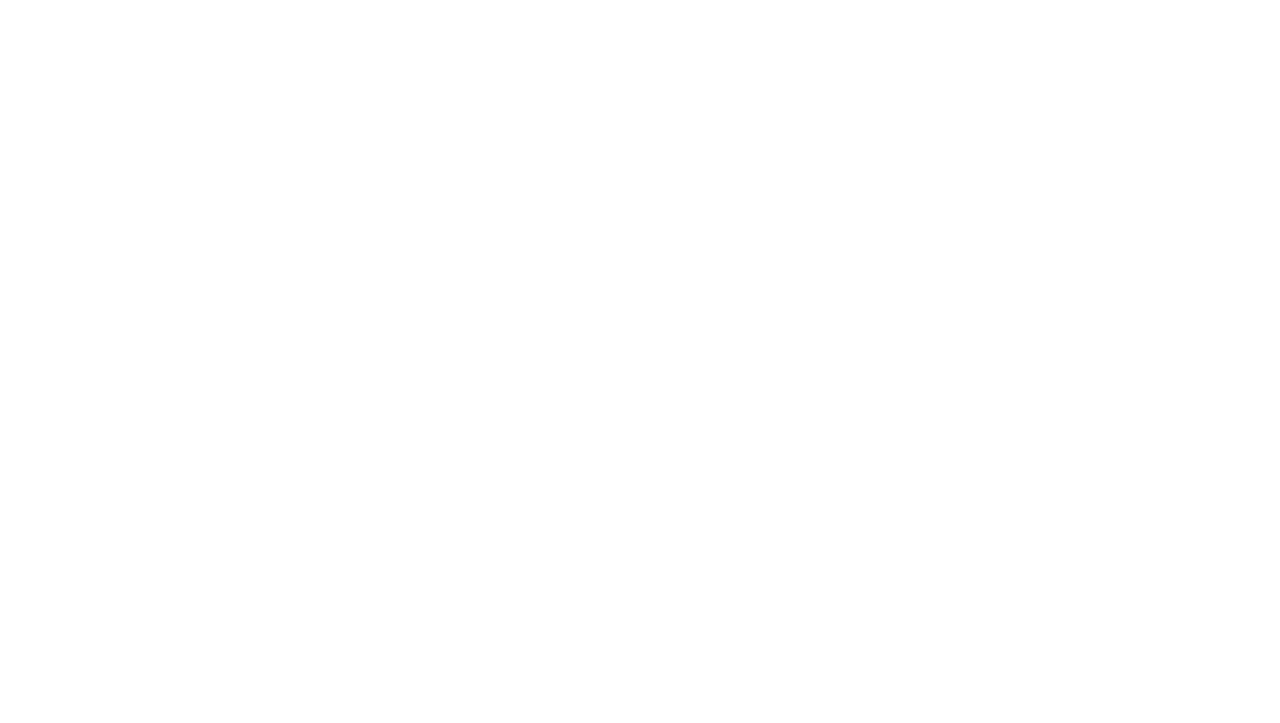
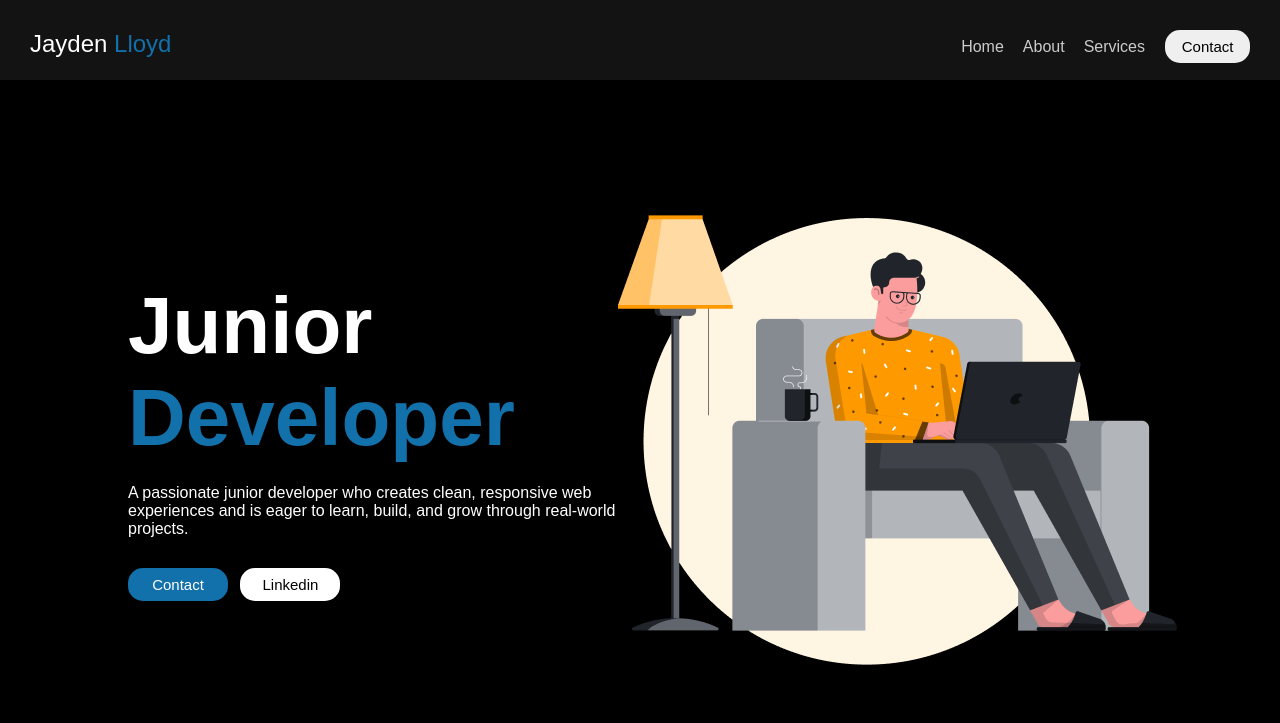
Before and after one commit to jaydenlloyd017/code-the-future1234, a plain HTML site: page index.html in a window 1280 px wide. Drawn offline with Linux system fonts and the light colour scheme.

Commit message:
navbar+hero section

```diff
--- a/index.html
+++ b/index.html
@@ -1,11 +1,45 @@
 <!DOCTYPE html>
 <html lang="en">
-<head>
-    <meta charset="UTF-8">
-    <meta name="viewport" content="width=device-width, initial-scale=1.0">
+  <head>
+    <meta charset="UTF-8" />
+    <meta name="viewport" content="width=device-width, initial-scale=1.0" />
+    <link rel="stylesheet" href="style.css" />
     <title>Website</title>
-</head>
-<body>
-
-</body>
+  </head>
+  <body>
+    <section id="hero">
+      <nav>
+        <div class="nav-div">
+          <div class="logo">Jayden <span>Lloyd</span></div>
+          <div class="links">
+            <ul>
+              <li><a>Home</a></li>
+              <li><a>About</a></li>
+              <li><a>Services</a></li>
+            </ul>
+            <button>Contact</button>
+          </div>
+        </div>
+      </nav>
+    </section>
+    <section class="hero-section">
+      <div class="hero-section-container">
+        <div class="hero-text-container">
+          <h1 class="job-title">Junior <span>Developer</span></h1>
+          <p>
+            A passionate junior developer who creates clean, responsive web
+            experiences and is eager to learn, build, and grow through
+            real-world projects.
+          </p>
+          <div>
+            <button id="contact-button" class="hero-button">Contact</button>
+            <button id="linkedin-button" class="hero-button">Linkedin</button>
+          </div>
+        </div>
+        <div class="hero-img-container">
+          <img src="./work-from-home-business.png" />
+        </div>
+      </div>
+    </section>
+  </body>
 </html>
--- /dev/null
+++ b/style.css
@@ -0,0 +1,126 @@
+* {
+  margin: 0;
+  font-family: sans-serif;
+  text-decoration: none;
+}
+
+body {
+  background-color: black;
+}
+
+nav {
+  background-color: rgb(19, 19, 19);
+  height: 10vh;
+}
+
+span {
+  color: rgb(18, 112, 170);
+}
+.logo {
+  color: white;
+  font-size: 1.5rem;
+}
+
+.nav-div {
+  display: flex;
+  justify-content: space-between;
+  padding: 30px;
+}
+
+.links {
+  display: flex;
+  justify-content: flex-end;
+  align-items: center;
+}
+
+ul {
+  color: rgb(203, 203, 203);
+  list-style: none;
+  display: flex;
+  justify-content: flex-end;
+  gap: 9px;
+  margin-right: 5%;
+  padding: 5px;
+}
+li {
+  margin-left: 10px;
+}
+a {
+  text-decoration: none;
+}
+
+a:hover {
+  color: white;
+  cursor: pointer;
+}
+
+button {
+  padding: 8px;
+  width: 100px;
+  transition: ease-in-out 0.3s;
+  border: none;
+  border-radius: 15px;
+  font-size: 15px;
+}
+
+button:hover {
+  background-color: rgb(18, 112, 170);
+  color: white;
+  padding: 8px;
+  width: 100px;
+  transition: ease-in-out 0.3s;
+  border-radius: 15px;
+  cursor: pointer;
+}
+
+.hero-section-container {
+  display: flex;
+  z-index: 100;
+}
+
+.hero-text-container {
+  display: flex;
+  justify-content: center;
+  width: 50%;
+  height: 90vh;
+  flex-direction: column;
+  padding-left: 10%;
+}
+
+.hero-img-container {
+  width: 50%;
+  display: flex;
+  align-items: center;
+  justify-content: center;
+  padding-right: 8%;
+}
+h1 {
+  color: white;
+  font-size: 5rem;
+  margin-bottom: 20px;
+}
+
+h2 {
+  color: white;
+}
+
+p {
+  color: white;
+}
+
+.hero-button {
+  margin-top: 30px;
+  gap: 3px;
+  margin-right: 8px;
+  background-color: white;
+}
+
+#contact-button {
+  background-color: rgb(18, 112, 170);
+  color: white;
+}
+
+#contact-button:hover {
+  background-color: white;
+  color: black;
+}
```
Also changed, not shown: work-from-home-business.png (added).
